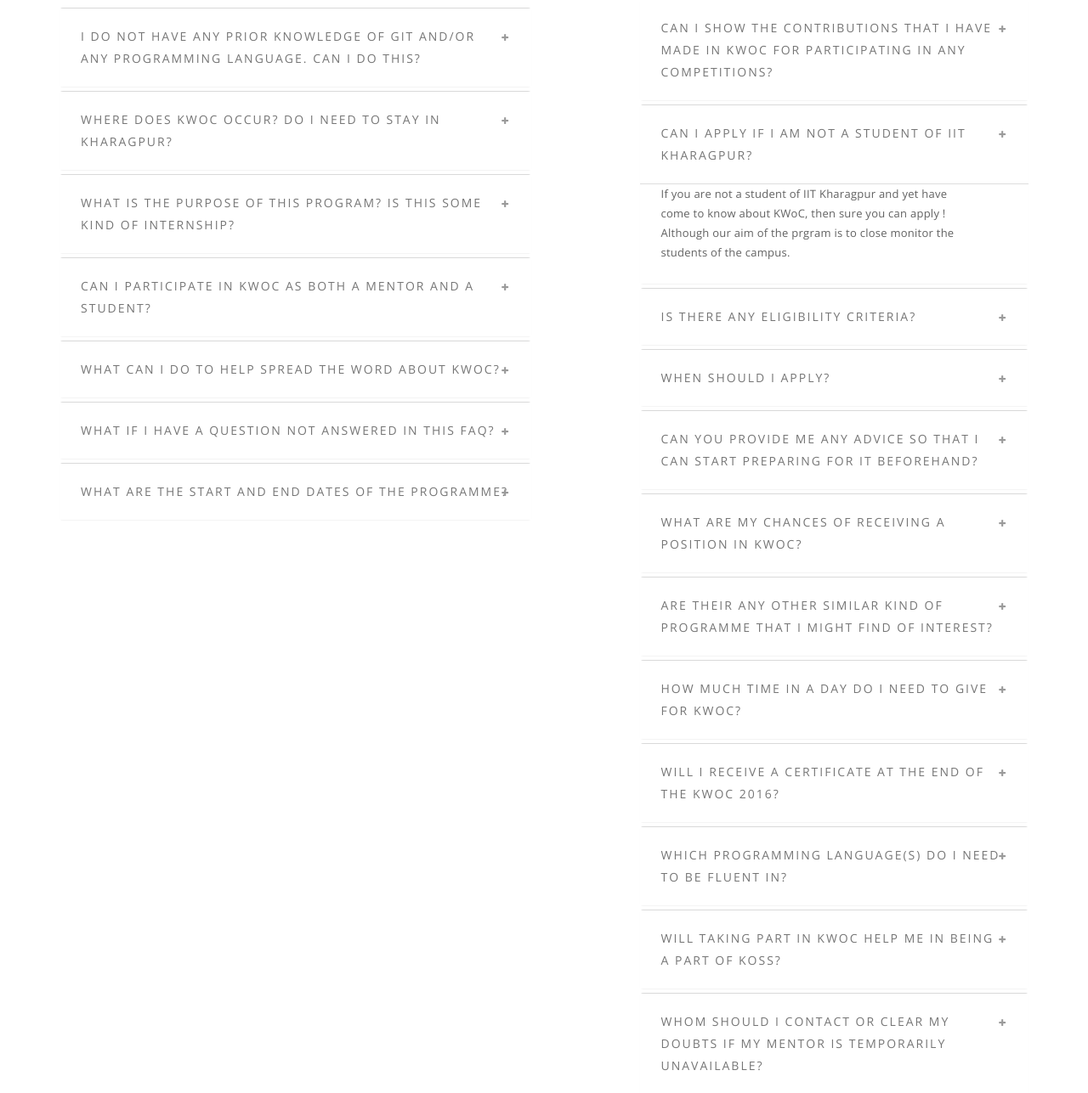
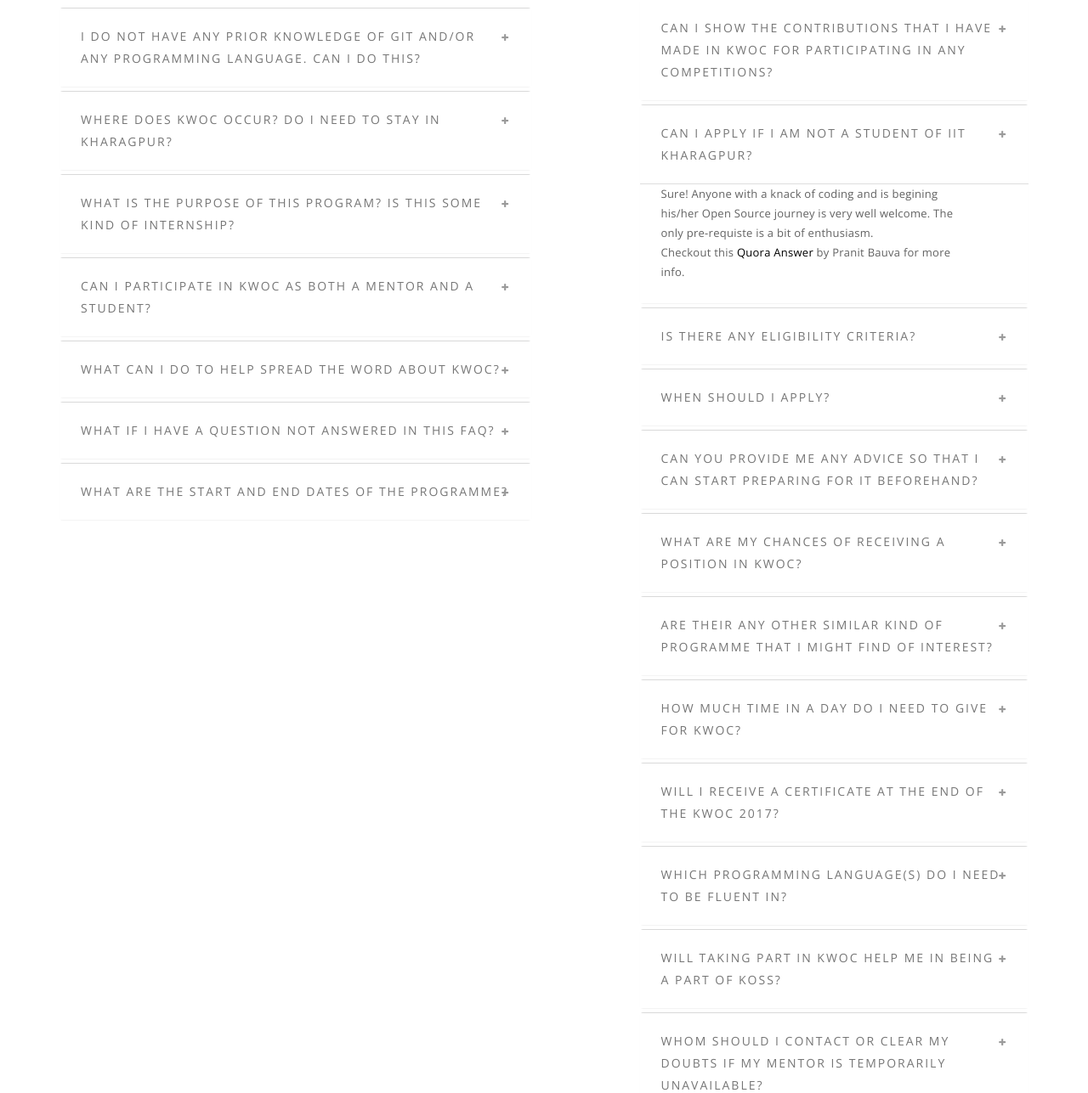
Before and after one commit to kossiitkgp/kwoc-2017, a Flask app: page /faq in a window 1280 px wide, after a click on "CAN I APPLY IF I AM NOT A STUDENT OF IIT KHARAGPUR?". Shown: the part 147-1434 px from the top of the page at 85% size. Run offline with Flask 2, Linux system fonts and the light colour scheme; some libraries are stand-ins or nearby versions.

Commit message:
Made changes to FAQ

```diff
--- a/templates/faq.html
+++ b/templates/faq.html
@@ -159,7 +159,7 @@
                                     </div>
                                     <div id="collapse-three-link2" class="panel-collapse collapse">
                                         <div class="panel-body">
-                                            If you are not a student of IIT Kharagpur and yet have come to know about KWoC, then sure you can apply ! Although our aim of the prgram is to close monitor the students of the campus.
+                                            Sure! Anyone with a knack of coding and is begining his/her Open Source journey is very well welcome. The only pre-requiste is a bit of enthusiasm.</br>Checkout this <a href="https://www.quora.com/What-is-the-prerequisite-for-participating-in-Kharagpur-Winter-of-Code/answer/Pranit-Bauva">Quora Answer</a> by Pranit Bauva for more info.
                                         </div>
                                     </div>
                                 </div>
@@ -239,7 +239,7 @@
                                 <!-- faq item -->
                                 <div class="panel panel-default">
                                     <div role="tablist" id="type1-headingFour" class="panel-heading">
-                                        <a data-toggle="collapse" data-parent="#collapse-three" href="#collapse-three-link9"><h4 class="panel-title">Will I receive a certificate at the end of the KWoC 2016?<span class="pull-right"><i class="fa fa-plus"></i></span></h4></a>
+                                        <a data-toggle="collapse" data-parent="#collapse-three" href="#collapse-three-link9"><h4 class="panel-title">Will I receive a certificate at the end of the KWoC 2017?<span class="pull-right"><i class="fa fa-plus"></i></span></h4></a>
                                     </div>
                                     <div id="collapse-three-link9" class="panel-collapse collapse">
                                         <div class="panel-body">
```
